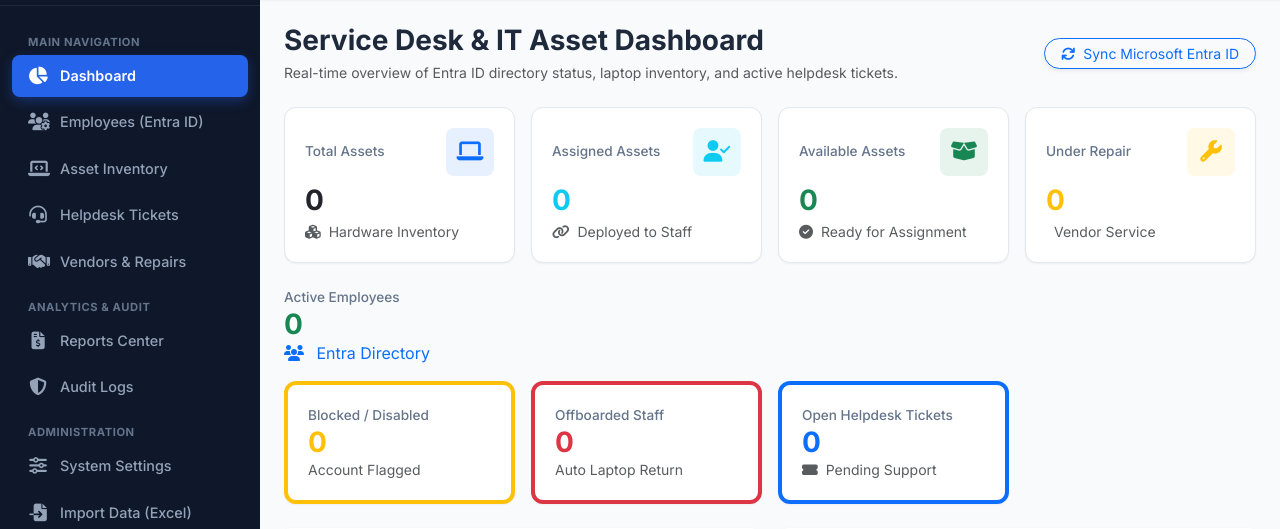
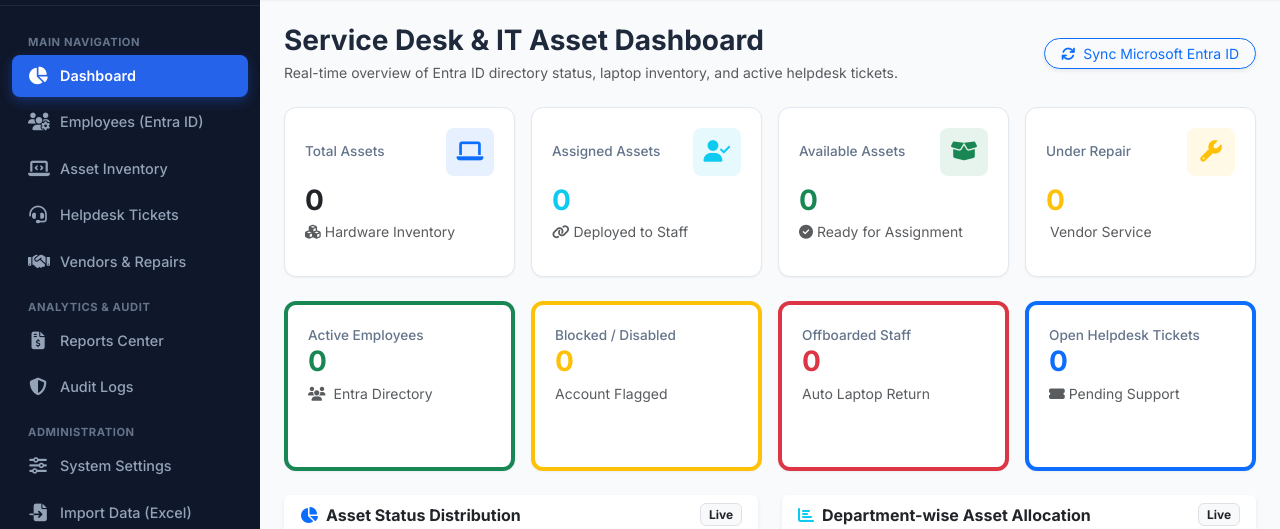
Before and after one commit to antimkolambkar/Final-Assets-Project, a Flask app: page /dashboard in a window 1280 px wide. Shown: the part 64-593 px from the top of the page. Run offline with Flask 3, Linux system fonts and the light colour scheme; a user stored in the database is signed in; data that the repository does not hold is empty.

Commit message:
Refactor dashboard index.html for clarity
Refactor dashboard HTML to improve structure and readability by updating comments and reorganizing elements.

```diff
--- a/app/templates/dashboard/index.html
+++ b/app/templates/dashboard/index.html
@@ -18,197 +18,127 @@
     </div>
 </div>
 
-<!-- 1. Metric Cards Row 1: Assets -->
-
+<!-- Asset metric cards -->
 <div class="row g-3 mb-4">
-
-    <!-- Total Assets -->
     <div class="col-12 col-sm-6 col-xl-3">
-        <a href="{{ url_for('assets.index') }}"
-           class="text-decoration-none text-dark">
+        <a href="{{ url_for('assets.index') }}" class="text-decoration-none text-dark">
             <div class="card-stat h-100 dashboard-clickable">
                 <div class="d-flex align-items-center justify-content-between mb-2">
                     <span class="stat-label">Total Assets</span>
-
                     <div class="icon-box bg-primary bg-opacity-10 text-primary">
                         <i class="fas fa-laptop"></i>
                     </div>
                 </div>
-
-                <div class="stat-value" id="card-total-assets">
-                    {{ total_assets }}
-                </div>
-
+                <div class="stat-value" id="card-total-assets">{{ total_assets }}</div>
                 <div class="small text-muted mt-1">
-                    <i class="fas fa-cubes me-1"></i>
-                    Hardware Inventory
+                    <i class="fas fa-cubes me-1"></i>Hardware Inventory
                 </div>
             </div>
         </a>
     </div>
 
-
-    <!-- Assigned Assets -->
     <div class="col-12 col-sm-6 col-xl-3">
-        <a href="{{ url_for('assets.index', status='Assigned') }}"
-           class="text-decoration-none text-dark">
+        <a href="{{ url_for('assets.index', status='Assigned') }}" class="text-decoration-none text-dark">
             <div class="card-stat h-100 dashboard-clickable">
                 <div class="d-flex align-items-center justify-content-between mb-2">
                     <span class="stat-label">Assigned Assets</span>
-
                     <div class="icon-box bg-info bg-opacity-10 text-info">
                         <i class="fas fa-user-check"></i>
                     </div>
                 </div>
-
-                <div class="stat-value text-info" id="card-assigned-assets">
-                    {{ assigned_assets }}
-                </div>
-
+                <div class="stat-value text-info" id="card-assigned-assets">{{ assigned_assets }}</div>
                 <div class="small text-muted mt-1">
-                    <i class="fas fa-link me-1"></i>
-                    Deployed to Staff
+                    <i class="fas fa-link me-1"></i>Deployed to Staff
                 </div>
             </div>
         </a>
     </div>
 
-
-    <!-- Available Assets -->
     <div class="col-12 col-sm-6 col-xl-3">
-        <a href="{{ url_for('assets.index', status='Available') }}"
-           class="text-decoration-none text-dark">
+        <a href="{{ url_for('assets.index', status='Available') }}" class="text-decoration-none text-dark">
             <div class="card-stat h-100 dashboard-clickable">
                 <div class="d-flex align-items-center justify-content-between mb-2">
                     <span class="stat-label">Available Assets</span>
-
                     <div class="icon-box bg-success bg-opacity-10 text-success">
                         <i class="fas fa-box-open"></i>
                     </div>
                 </div>
-
-                <div class="stat-value text-success" id="card-available-assets">
-                    {{ available_assets }}
-                </div>
-
+                <div class="stat-value text-success" id="card-available-assets">{{ available_assets }}</div>
                 <div class="small text-muted mt-1">
-                    <i class="fas fa-check-circle me-1"></i>
-                    Ready for Assignment
+                    <i class="fas fa-check-circle me-1"></i>Ready for Assignment
                 </div>
             </div>
         </a>
     </div>
 
-
-    <!-- Repair Assets -->
     <div class="col-12 col-sm-6 col-xl-3">
-        <a href="{{ url_for('assets.index', status='Repair') }}"
-           class="text-decoration-none text-dark">
+        <a href="{{ url_for('assets.index', status='Repair') }}" class="text-decoration-none text-dark">
             <div class="card-stat h-100 dashboard-clickable">
                 <div class="d-flex align-items-center justify-content-between mb-2">
                     <span class="stat-label">Under Repair</span>
-
                     <div class="icon-box bg-warning bg-opacity-10 text-warning">
                         <i class="fas fa-wrench"></i>
                     </div>
                 </div>
-
-                <div class="stat-value text-warning" id="card-repair-assets">
-                    {{ repair_assets }}
+                <div class="stat-value text-warning" id="card-repair-assets">{{ repair_assets }}</div>
+                <div class="small text-muted mt-1">
+                    <i class="fas fa-truck-repair me-1"></i>Vendor Service
+                </div>
+            </div>
+        </a>
+    </div>
 </div>
 
+<!-- Employee and ticket metric cards -->
+<div class="row g-3 mb-4">
+    <div class="col-12 col-sm-6 col-xl-3">
+        <a href="{{ url_for('employees.index', status='Active') }}" class="text-decoration-none text-dark">
+            <div class="card-stat border-start border-4 border-success dashboard-clickable h-100">
+                <div class="stat-label">Active Employees</div>
+                <div class="stat-value text-success" id="card-active-emp">{{ active_employees }}</div>
                 <div class="small text-muted mt-1">
-                    <i class="fas fa-truck-repair me-1"></i>
-                    Vendor Service
+                    <i class="fas fa-users me-2"></i>Entra Directory
                 </div>
             </div>
         </a>
     </div>
 
-</div>
-
-<!-- 2. Metric Cards Row 2: Entra ID Employees & Tickets -->
-
-<div class="row g-3 mb-4">
-
-<!-- Active Employees -->
-<a href="{{ url_for('employees.index', status='Active') }}"
-   class="text-decoration-none d-block"
-   style="cursor: pointer;">
-
-    <div class="stat-card border-success"
-         style="cursor: pointer;">
-
-        <div class="stat-content">
-
-            <div class="stat-label">
-                Active Employees
-            </div>
-
-            <div class="stat-value text-success" id="card-active-emp">
-                {{ active_employees }}
-            </div>
-
-            <div class="stat-subtext">
-                <i class="fas fa-users me-2"></i>
-                Entra Directory
-            </div>
-
-        </div>
-
-    </div>
-
-</a>
-
-<!-- Blocked / Disabled -->
-<div class="col-6 col-md-3">
-   <a href="{{ url_for('employees.index', status='Blocked,Disabled') }}"
-   class="text-decoration-none text-reset">
-    <div class="card-stat border-start border-4 border-warning">
+    <div class="col-12 col-sm-6 col-xl-3">
+        <a href="{{ url_for('employees.index', status='Blocked,Disabled') }}" class="text-decoration-none text-dark">
+            <div class="card-stat border-start border-4 border-warning dashboard-clickable h-100">
                 <div class="stat-label">Blocked / Disabled</div>
                 <div class="stat-value text-warning" id="card-blocked-emp">
                     {{ blocked_employees + disabled_employees }}
                 </div>
-        <div class="small text-muted">Account Flagged</div>
+                <div class="small text-muted mt-1">Account Flagged</div>
             </div>
         </a>
     </div>
 
-<!-- Offboarded Employees -->
-<div class="col-6 col-md-3">
-   <a href="{{ url_for('employees.index', status='Offboarded') }}"
-   class="text-decoration-none text-reset">
-    <div class="card-stat border-start border-4 border-danger">
+    <div class="col-12 col-sm-6 col-xl-3">
+        <a href="{{ url_for('employees.index', status='Offboarded') }}" class="text-decoration-none text-dark">
+            <div class="card-stat border-start border-4 border-danger dashboard-clickable h-100">
                 <div class="stat-label">Offboarded Staff</div>
-        <div class="stat-value text-danger" id="card-offboarded-emp">
-            {{ offboarded_employees }}
-        </div>
-        <div class="small text-muted">Auto Laptop Return</div>
+                <div class="stat-value text-danger" id="card-offboarded-emp">{{ offboarded_employees }}</div>
+                <div class="small text-muted mt-1">Auto Laptop Return</div>
             </div>
         </a>
     </div>
 
-    <!-- Open Tickets -->
-    <div class="col-6 col-md-3">
-        <a href="{{ url_for('tickets.index') }}"
-           class="text-decoration-none text-dark">
+    <div class="col-12 col-sm-6 col-xl-3">
+        <a href="{{ url_for('tickets.index') }}" class="text-decoration-none text-dark">
             <div class="card-stat border-start border-4 border-primary dashboard-clickable h-100">
                 <div class="stat-label">Open Helpdesk Tickets</div>
-
-                <div class="stat-value text-primary" id="card-open-tickets">
-                    {{ open_tickets }}
-                </div>
-
-                <div class="small text-muted">
-                    <i class="fas fa-ticket-alt me-1"></i>
-                    Pending Support
+                <div class="stat-value text-primary" id="card-open-tickets">{{ open_tickets }}</div>
+                <div class="small text-muted mt-1">
+                    <i class="fas fa-ticket-alt me-1"></i>Pending Support
                 </div>
             </div>
         </a>
     </div>
+</div>
 
-</div>
-<!-- 3. Charts Row -->
+<!-- Charts -->
 <div class="row g-4 mb-4">
     <div class="col-12 col-lg-6">
         <div class="card border-0 shadow-sm h-100">
@@ -221,6 +151,7 @@
             </div>
         </div>
     </div>
+
     <div class="col-12 col-lg-6">
         <div class="card border-0 shadow-sm h-100">
             <div class="card-header bg-transparent fw-bold d-flex justify-content-between align-items-center">
@@ -234,9 +165,8 @@
     </div>
 </div>
 
-<!-- 4. Widgets & Activity Feeds Row -->
+<!-- Recent activity -->
 <div class="row g-4">
-    <!-- Recent Tickets Widget -->
     <div class="col-12 col-xl-6">
         <div class="card border-0 shadow-sm h-100">
             <div class="card-header bg-transparent fw-bold d-flex justify-content-between align-items-center">
@@ -257,7 +187,11 @@
                     <tbody>
                         {% for tkt in recent_tickets %}
                         <tr>
-                            <td><a href="{{ url_for('tickets.detail', ticket_id=tkt.ticket_id) }}" class="fw-bold text-decoration-none">{{ tkt.ticket_id }}</a></td>
+                            <td>
+                                <a href="{{ url_for('tickets.detail', ticket_id=tkt.ticket_id) }}" class="fw-bold text-decoration-none">
+                                    {{ tkt.ticket_id }}
+                                </a>
+                            </td>
                             <td class="text-truncate" style="max-width: 180px;">{{ tkt.subject }}</td>
                             <td>{{ tkt.employee.name if tkt.employee else 'N/A' }}</td>
                             <td>
@@ -265,10 +199,14 @@
                                     {{ tkt.priority }}
                                 </span>
                             </td>
-                            <td><span class="badge bg-info bg-opacity-10 text-info fw-semibold">{{ tkt.status }}</span></td>
+                            <td>
+                                <span class="badge bg-info bg-opacity-10 text-info fw-semibold">{{ tkt.status }}</span>
+                            </td>
                         </tr>
                         {% else %}
-                        <tr><td colspan="5" class="text-center text-muted py-3">No tickets submitted yet.</td></tr>
+                        <tr>
+                            <td colspan="5" class="text-center text-muted py-3">No tickets submitted yet.</td>
+                        </tr>
                         {% endfor %}
                     </tbody>
                 </table>
@@ -276,24 +214,29 @@
         </div>
     </div>
 
-    <!-- Recent Audit Logs Feed -->
     <div class="col-12 col-xl-6">
         <div class="card border-0 shadow-sm h-100">
             <div class="card-header bg-transparent fw-bold d-flex justify-content-between align-items-center">
                 <span><i class="fas fa-history me-2 text-secondary"></i>Recent System Activity Logs</span>
                 {% if current_user.is_super_admin %}
-                <a href="{{ url_for('audit.index') }}" class="btn btn-link btn-sm p-0 text-decoration-none">Full Audit Trail &rarr;</a>
+                <a href="{{ url_for('audit.index') }}" class="btn btn-link btn-sm p-0 text-decoration-none">
+                    Full Audit Trail &rarr;
+                </a>
                 {% endif %}
             </div>
             <div class="card-body p-0">
                 <ul class="list-group list-group-flush small">
                     {% for log in recent_activities %}
-                    <li class="list-group-item d-flex align-items-center justify-content-between py-2.5">
+                    <li class="list-group-item d-flex align-items-center justify-content-between py-2">
                         <div>
-                            <strong class="text-dark">{{ log.user_name }}</strong> &bull; <span class="text-primary fw-semibold">{{ log.action }}</span>
+                            <strong class="text-dark">{{ log.user_name }}</strong>
+                            &bull;
+                            <span class="text-primary fw-semibold">{{ log.action }}</span>
                             <div class="text-muted text-truncate" style="max-width: 320px;">{{ log.details }}</div>
                         </div>
-                        <span class="text-muted" style="font-size: 0.75rem;">{{ log.timestamp.strftime('%H:%M:%S') }}</span>
+                        <span class="text-muted" style="font-size: 0.75rem;">
+                            {{ log.timestamp.strftime('%H:%M:%S') }}
+                        </span>
                     </li>
                     {% else %}
                     <li class="list-group-item text-center text-muted py-3">No recent activities logged.</li>
@@ -307,14 +250,14 @@
 
 {% block extra_js %}
 <script>
-document.addEventListener('DOMContentLoaded', function() {
-    // Render Charts
+document.addEventListener('DOMContentLoaded', function () {
     fetch('/dashboard/api/metrics')
         .then(res => res.json())
         .then(data => {
-            // 1. Asset Distribution Pie Chart
-            const ctxAsset = document.getElementById('assetStatusChart').getContext('2d');
-            new Chart(ctxAsset, {
+            const assetCanvas = document.getElementById('assetStatusChart');
+
+            if (assetCanvas) {
+                new Chart(assetCanvas.getContext('2d'), {
                     type: 'doughnut',
                     data: {
                         labels: Object.keys(data.charts.asset_distribution),
@@ -326,13 +269,17 @@ document.addEventListener('DOMContentLoaded', function() {
                     options: {
                         responsive: true,
                         maintainAspectRatio: false,
-                    plugins: { legend: { position: 'bottom' } }
+                        plugins: {
+                            legend: { position: 'bottom' }
+                        }
                     }
                 });
+            }
 
-            // 2. Department Assets Bar Chart
-            const ctxDept = document.getElementById('deptAssetsChart').getContext('2d');
-            new Chart(ctxDept, {
+            const deptCanvas = document.getElementById('deptAssetsChart');
+
+            if (deptCanvas) {
+                new Chart(deptCanvas.getContext('2d'), {
                     type: 'bar',
                     data: {
                         labels: Object.keys(data.charts.dept_assets),
@@ -345,12 +292,20 @@ document.addEventListener('DOMContentLoaded', function() {
                     options: {
                         responsive: true,
                         maintainAspectRatio: false,
-                    scales: { y: { beginAtZero: true, ticks: { stepSize: 1 } } }
+                        scales: {
+                            y: {
+                                beginAtZero: true,
+                                ticks: { stepSize: 1 }
+                            }
+                        }
                     }
                 });
-        });
+            }
+        })
+        .catch(error => console.error('Dashboard chart loading error:', error));
 });
 </script>
+
 <style>
 .dashboard-clickable {
     cursor: pointer;
@@ -361,5 +316,15 @@ document.addEventListener('DOMContentLoaded', function() {
     transform: translateY(-4px);
     box-shadow: 0 8px 20px rgba(0, 0, 0, 0.12);
 }
+
+.card-stat {
+    min-height: 170px;
+}
+
+@media (max-width: 767.98px) {
+    .card-stat {
+        min-height: 150px;
+    }
+}
 </style>
 {% endblock %}
```
Lines whose indentation alone changed are shown as unchanged.
